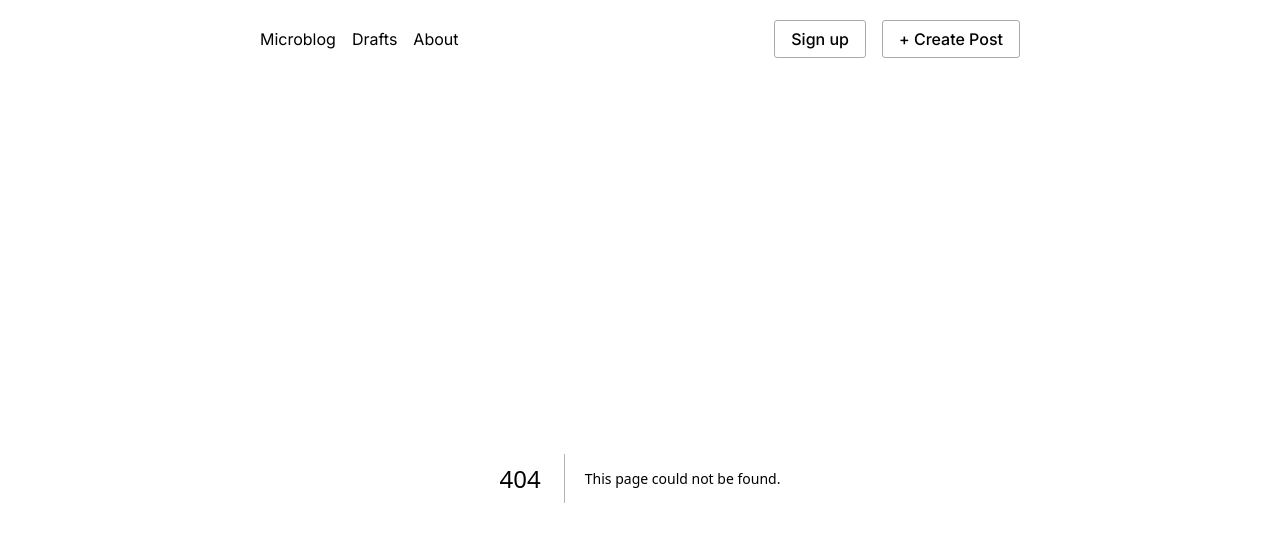
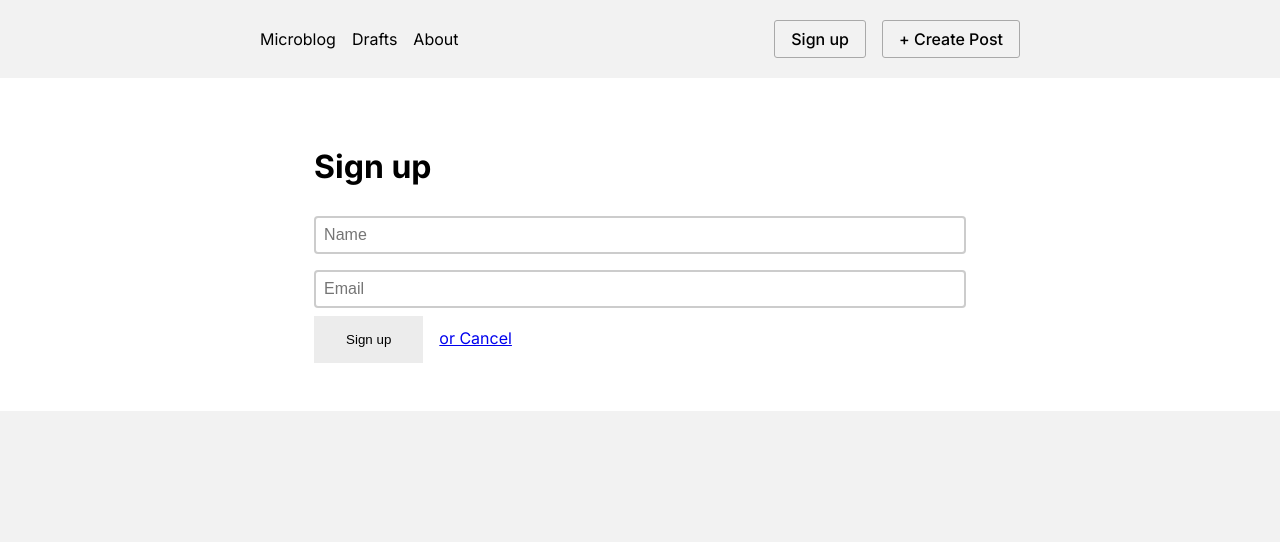
Before and after one commit to JasonOCat/react-blog, a Next.js app: page /signup in a window 1280 px wide. Before the commit this address had no page. Shown: the top 542 px of the page. Built offline with nearby package versions, Linux system fonts and the light colour scheme.

Commit message:
Sign up request

```diff
--- /dev/null
+++ b/app/api/signup/route.ts
@@ -0,0 +1,9 @@
+
+interface User {
+    name: string;
+    email: string;
+}
+export async function POST(request: Request) {
+    const user = await request.json();
+    console.log(user)
+}
--- /dev/null
+++ b/app/signup/Signup.module.css
@@ -0,0 +1,10 @@
+.page {
+    background: white;
+    padding: 3rem;
+    display: flex;
+    justify-content: center;
+}
+
+.back {
+    margin-left: 1rem;
+}
--- /dev/null
+++ b/app/signup/page.tsx
@@ -0,0 +1,39 @@
+"use client"
+
+import styles from "./Signup.module.css";
+import Link from "next/link";
+import {SyntheticEvent} from "react";
+
+export default function SignupPage() {
+    async function submitData(event: SyntheticEvent<HTMLFormElement>) {
+        event.preventDefault()
+        const formData = new FormData(event.currentTarget);
+        const name = String(formData.get("name"));
+        const email = String(formData.get("email"));
+        const data = {name, email}
+        if (name && email) {
+            await fetch("http://localhost:3000/api/signup"), {
+                method: "POST",
+                headers: {
+                    "Content-Type": "application/json",
+                },
+                body: JSON.stringify(data),
+            }
+
+        }
+    }
+
+    return (
+        <div className={styles.page}>
+            <form onSubmit={submitData}>
+                <h1>Sign up</h1>
+                <input name="name" placeholder="Name" type="text" required/>
+                <input name="email" placeholder="Email" type="email" required/>
+                <button type="submit">Sign up</button>
+                <Link className={styles.back} href="/">
+                    or Cancel
+                </Link>
+            </form>
+        </div>
+    )
+};
```
